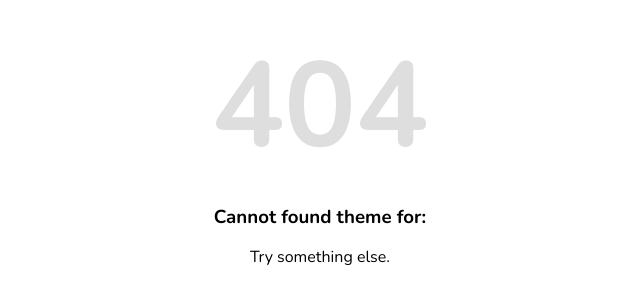
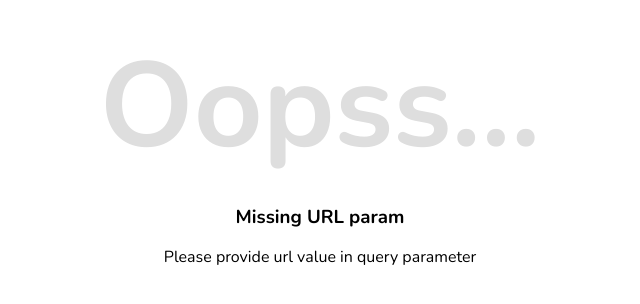
Before and after one commit to abui-am/simple-player, a React (Create React App) app: page / in a window 1280 px wide. Before the commit this address had no page. Shown: the part 254-558 px from the top of the page, without its empty margins (320-960 px from the left). Built offline with nearby package versions, Linux system fonts and the light colour scheme.

Commit message:
feat: handle empty state

```diff
--- a/src/App.js
+++ b/src/App.js
@@ -12,11 +12,31 @@ function useQuery() {
 function App() {
   const query = useQuery();
   const url = query.get('url');
-  const logo = query.get('logo');
-  const title = query.get('title');
+  const logo = query.get('logo') ?? '/images/cover.jpg';
+  const title = query.get('title') ?? 'Livestream';
   const appName = process.env.REACT_APP_APPNAME;
 
   const { webplay, playstore, logo: logoApp } = LINK[appName] ?? {};
+
+  if (!url) {
+    return (
+      <div className='wrapper'>
+        <div className='container flex-center full-height'>
+          <h1
+            style={{
+              marginBottom: 16,
+              fontSize: 120,
+              color: '#dedede',
+            }}
+          >
+            Oopss...
+          </h1>
+          <h3 style={{ marginBottom: 16 }}>Missing URL param</h3>
+          <span>Please provide url value in query parameter</span>
+        </div>
+      </div>
+    );
+  }
 
   if (!LINK[appName])
     return (
```
Also changed, not shown: public/images/cover.jpg (added).
